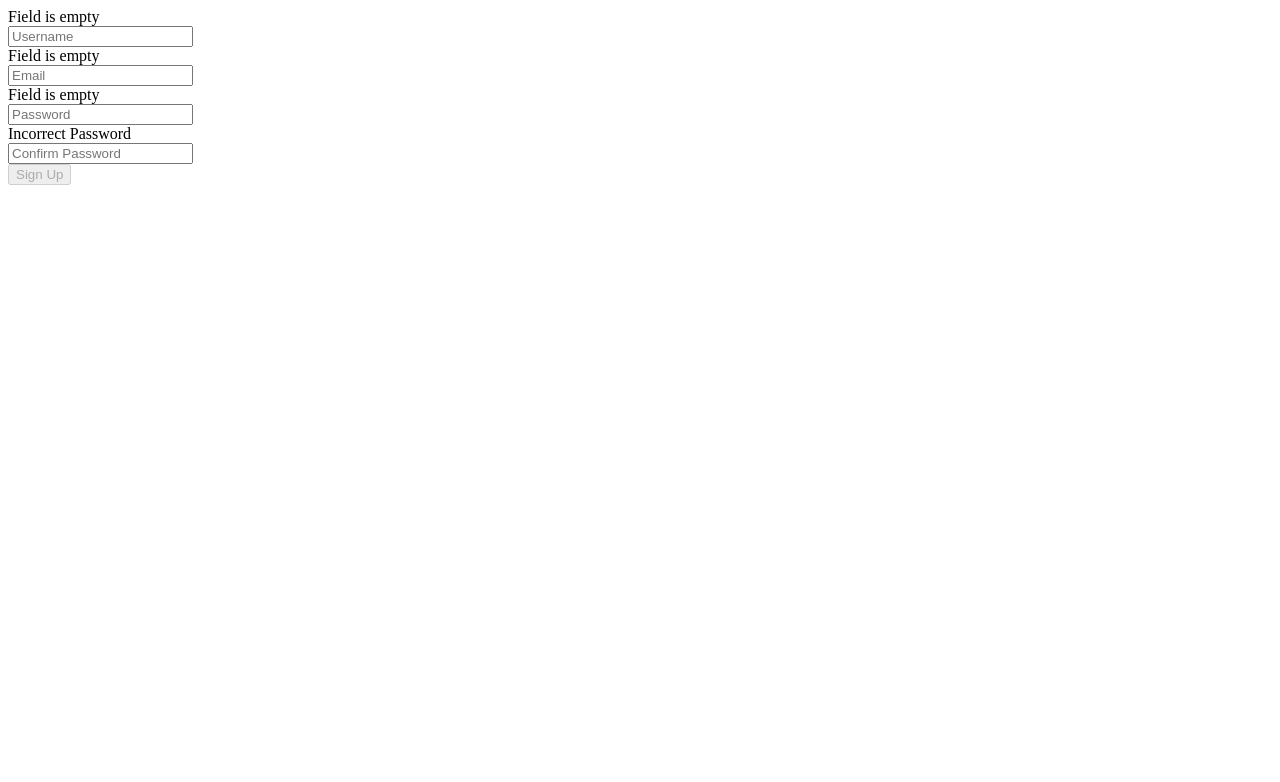
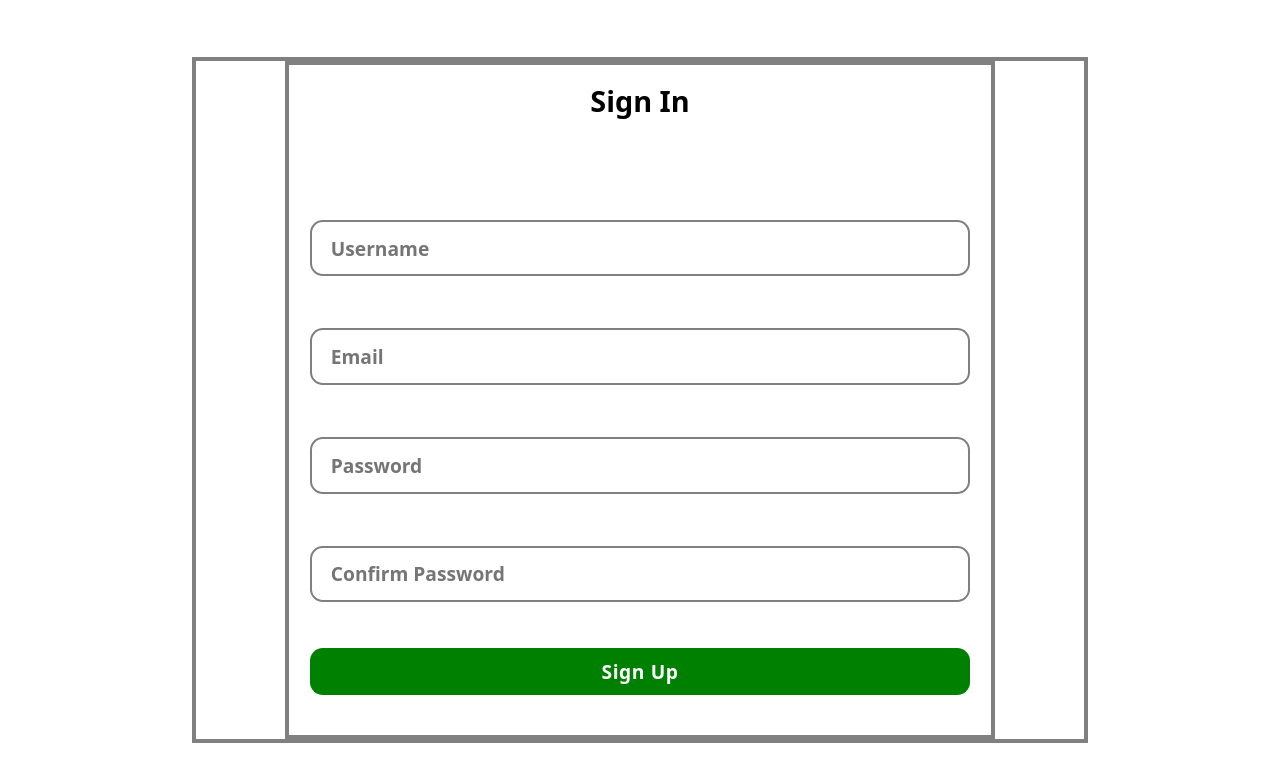
Before and after one commit to SufiyanAK/Varification-with-firebase, a website: page index.html in a window 1280 px wide. Drawn offline with Linux system fonts and the light colour scheme.

Commit message:
added css to Sign In Form and removed duplications

```diff
--- a/index.html
+++ b/index.html
@@ -4,7 +4,7 @@
 <head>
     <meta charset="UTF-8">
     <meta name="viewport" content="width=device-width, initial-scale=1.0">
-    <title>Document</title>
+    <title>Firebase User Authentication</title>
     <link rel="stylesheet" href="style.css">
 </head>
 
@@ -12,6 +12,7 @@
     <div id="container">
         <div id="form">
             <div id="signInForm">
+                <h2 class="heading">Sign In</h2>
                 <div class="box">
                     <div class="error hidden">Field is empty</div>
                     <div id="nameBox">
@@ -30,7 +31,6 @@
                     <div id="passwordBox">
                         <input autocomplete="off" type="password" name="" id="password" placeholder="Password">
                     </div>
-
                 </div>
                 <div class="box">
                     <div id="error" class="hidden">Incorrect Password</div>
@@ -39,7 +39,11 @@
                             placeholder="Confirm Password">
                     </div>
                 </div>
-                <button id="signUpBtn" disabled>Sign Up</button>
+                <div class="box">
+                    <div id="btn">
+                        <button id="signUpBtn" disabled>Sign Up</button>
+                    </div>
+                </div>
             </div>
             <!-- <div id="signUpForm"></div> -->
         </div>
--- a/style.css
+++ b/style.css
@@ -0,0 +1,103 @@
+*,
+*::after,
+*::before {
+    padding: 0;
+    margin: 0;
+    box-sizing: border-box;
+    font-family: system-ui, -apple-system, BlinkMacSystemFont, 'Segoe UI', Roboto, Oxygen, Ubuntu, Cantarell, 'Open Sans', 'Helvetica Neue', sans-serif;
+}
+
+#container,
+#form {
+    display: flex;
+    justify-content: center;
+    align-items: center;
+
+}
+
+#container {
+    height: 100vh;
+}
+
+#form {
+    width: 70%;
+    border: 4px solid grey;
+}
+
+.heading {
+    text-align: center;
+    font-size: 1.8rem;
+}
+
+#signInForm {
+    width: 80%;
+    height: 100%;
+    padding: 1rem .8rem;
+    border: 4px solid grey;
+    display: grid;
+    grid-template-rows: repeat(6, 1fr);
+    gap: .875rem;
+}
+
+#nameBox,
+#emailBox,
+#passwordBox,
+#confirmPasswordBox {
+    border: 2px solid grey;
+}
+
+#name,
+#email,
+#password,
+#confirmPassword {
+    width: 100%;
+    height: 100%;
+    padding: .2rem .4rem;
+    font-size: 1.2rem;
+    font-weight: 600;
+    border: none;
+    outline: none;
+}
+
+.error,
+#error {
+    color: red;
+    margin: 0 .5rem;
+    font-weight: 600;
+    letter-spacing: .6px;
+}
+
+#signUpBtn {
+    width: 100%;
+    border: none;
+    font-size: 1.2rem;
+    font-weight: 600;
+    background-color: green;
+    color: white;
+    letter-spacing: .6px;
+    border-radius: .8rem;
+    padding: .6rem .8rem;
+    margin: .5rem;
+}
+
+#nameBox,
+#emailBox,
+#passwordBox,
+#confirmPasswordBox {
+    border-radius: .8rem;
+    padding: .6rem .8rem;
+    margin: .5rem;
+    display: flex;
+    align-items: center;
+}
+
+#btn {
+    height: 100%;
+    display: flex;
+    justify-content: center;
+    align-items: center;
+}
+
+.hidden {
+    opacity: 0;
+}
```
